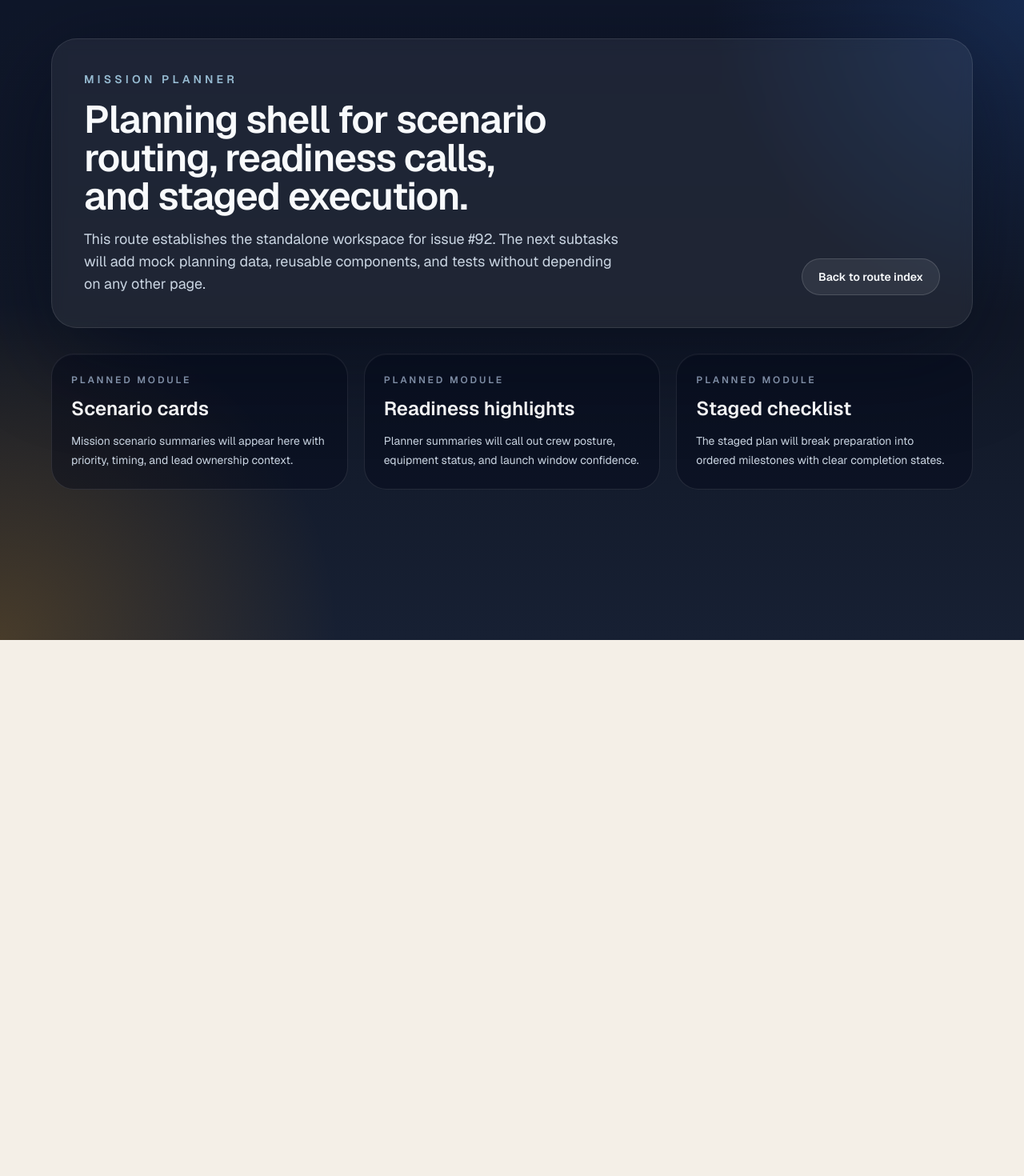
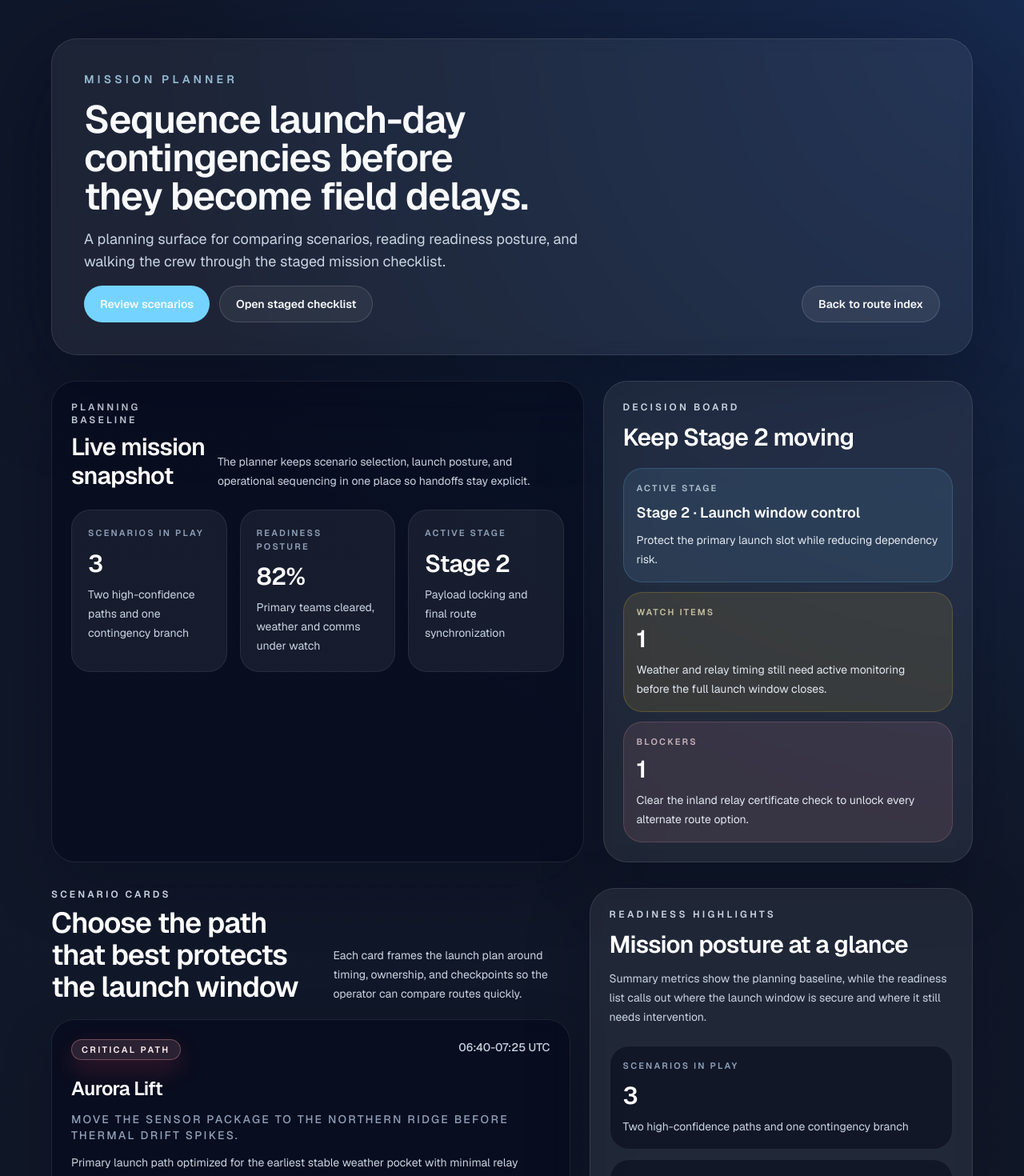
Before and after one commit to iamasx/api-test, a Next.js app: page /mission-planner in a window 1280 px wide. Shown: the top 1470 px of the page at 80% size. Before the commit the page ends 800 px from the top, so only its background shows below. Built offline with nearby package versions, Linux system fonts and the light colour scheme.

Commit message:
feat: compose mission planner route

```diff
--- a/src/app/mission-planner/page.tsx
+++ b/src/app/mission-planner/page.tsx
@@ -1,31 +1,32 @@
 import type { Metadata } from "next";
 import Link from "next/link";
+
+import { ReadinessSummary } from "./_components/readiness-summary";
+import { ScenarioCard } from "./_components/scenario-card";
+import { StagedChecklist } from "./_components/staged-checklist";
+import {
+  missionPlannerSummary,
+  missionScenarios,
+  missionStages,
+  readinessSignals,
+} from "./_data/mission-planner-data";
 
 export const metadata: Metadata = {
   title: "Mission Planner",
   description:
-    "Initial route shell for mission scenarios, readiness highlights, and staged checklist planning.",
+    "Planning route for comparing mission scenarios, reviewing readiness highlights, and following a staged checklist.",
 };
 
-const shellSections = [
-  {
-    title: "Scenario cards",
-    description:
-      "Mission scenario summaries will appear here with priority, timing, and lead ownership context.",
-  },
-  {
-    title: "Readiness highlights",
-    description:
-      "Planner summaries will call out crew posture, equipment status, and launch window confidence.",
-  },
-  {
-    title: "Staged checklist",
-    description:
-      "The staged plan will break preparation into ordered milestones with clear completion states.",
-  },
-];
+export default function MissionPlannerPage() {
+  const activeStage =
+    missionStages.find((stage) => stage.status === "active") ?? missionStages[0];
+  const blockedSignals = readinessSignals.filter(
+    (signal) => signal.tone === "blocked",
+  ).length;
+  const watchSignals = readinessSignals.filter(
+    (signal) => signal.tone === "watch",
+  ).length;
 
-export default function MissionPlannerPage() {
   return (
     <main className="min-h-screen bg-[radial-gradient(circle_at_top_right,rgba(59,130,246,0.18),transparent_26%),radial-gradient(circle_at_bottom_left,rgba(245,158,11,0.22),transparent_28%),linear-gradient(180deg,#0f172a_0%,#111827_52%,#172033_100%)] px-6 py-12 text-slate-50 sm:px-10 lg:px-14">
       <div className="mx-auto flex max-w-6xl flex-col gap-8">
@@ -33,16 +34,29 @@ export default function MissionPlannerPage() {
           <div className="flex flex-col gap-6 lg:flex-row lg:items-end lg:justify-between">
             <div className="max-w-3xl space-y-4">
               <p className="text-sm font-semibold uppercase tracking-[0.3em] text-sky-200/78">
-                Mission Planner
+                {missionPlannerSummary.eyebrow}
               </p>
               <h1 className="text-4xl font-semibold tracking-tight text-balance sm:text-5xl">
-                Planning shell for scenario routing, readiness calls, and staged execution.
+                {missionPlannerSummary.title}
               </h1>
               <p className="max-w-2xl text-base leading-7 text-slate-300 sm:text-lg">
-                This route establishes the standalone workspace for issue #92.
-                The next subtasks will add mock planning data, reusable
-                components, and tests without depending on any other page.
+                {missionPlannerSummary.description}
               </p>
+
+              <div className="flex flex-col gap-3 sm:flex-row">
+                <a
+                  href="#mission-scenarios"
+                  className="inline-flex items-center justify-center rounded-full bg-sky-300 px-5 py-3 text-sm font-semibold text-slate-950 transition hover:bg-sky-200"
+                >
+                  Review scenarios
+                </a>
+                <a
+                  href="#mission-stage-checklist"
+                  className="inline-flex items-center justify-center rounded-full border border-white/14 bg-white/6 px-5 py-3 text-sm font-semibold text-slate-100 transition hover:border-amber-300/40 hover:bg-white/10"
+                >
+                  Open staged checklist
+                </a>
+              </div>
             </div>
 
             <Link
@@ -54,24 +68,133 @@ export default function MissionPlannerPage() {
           </div>
         </header>
 
-        <section className="grid gap-5 lg:grid-cols-3">
-          {shellSections.map((section) => (
-            <article
-              key={section.title}
-              className="rounded-[1.75rem] border border-white/10 bg-slate-950/40 p-6 shadow-[inset_0_1px_0_rgba(255,255,255,0.04)]"
+        <section className="grid gap-6 xl:grid-cols-[minmax(0,1.18fr)_minmax(320px,0.82fr)]">
+          <div className="rounded-[1.9rem] border border-white/10 bg-slate-950/45 p-6 shadow-[0_28px_80px_rgba(2,6,23,0.28)]">
+            <div className="flex flex-col gap-3 lg:flex-row lg:items-end lg:justify-between">
+              <div className="space-y-2">
+                <p className="text-xs font-semibold uppercase tracking-[0.26em] text-slate-300">
+                  Planning baseline
+                </p>
+                <h2 className="text-3xl font-semibold tracking-tight text-white">
+                  Live mission snapshot
+                </h2>
+              </div>
+              <p className="max-w-xl text-sm leading-6 text-slate-300">
+                The planner keeps scenario selection, launch posture, and
+                operational sequencing in one place so handoffs stay explicit.
+              </p>
+            </div>
+
+            <div className="mt-6 grid gap-4 md:grid-cols-3">
+              {missionPlannerSummary.stats.map((stat) => (
+                <article
+                  key={stat.label}
+                  className="rounded-[1.5rem] border border-white/8 bg-white/6 px-5 py-5"
+                >
+                  <p className="text-[11px] font-semibold uppercase tracking-[0.2em] text-slate-400">
+                    {stat.label}
+                  </p>
+                  <p className="mt-3 text-3xl font-semibold tracking-tight text-white">
+                    {stat.value}
+                  </p>
+                  <p className="mt-2 text-sm leading-6 text-slate-300">
+                    {stat.detail}
+                  </p>
+                </article>
+              ))}
+            </div>
+          </div>
+
+          <aside className="rounded-[1.9rem] border border-white/10 bg-white/7 p-6 shadow-[0_28px_80px_rgba(2,6,23,0.28)] backdrop-blur">
+            <div className="space-y-5">
+              <div>
+                <p className="text-xs font-semibold uppercase tracking-[0.26em] text-slate-300">
+                  Decision board
+                </p>
+                <h2 className="mt-3 text-3xl font-semibold tracking-tight text-white">
+                  Keep Stage 2 moving
+                </h2>
+              </div>
+
+              <div className="grid gap-3">
+                <div className="rounded-[1.5rem] border border-sky-300/18 bg-sky-300/10 px-4 py-4">
+                  <p className="text-[11px] font-semibold uppercase tracking-[0.2em] text-sky-100/72">
+                    Active stage
+                  </p>
+                  <p className="mt-2 text-lg font-semibold text-white">
+                    {activeStage.name}
+                  </p>
+                  <p className="mt-2 text-sm leading-6 text-slate-200">
+                    {activeStage.focus}
+                  </p>
+                </div>
+                <div className="rounded-[1.5rem] border border-amber-300/18 bg-amber-300/10 px-4 py-4">
+                  <p className="text-[11px] font-semibold uppercase tracking-[0.2em] text-amber-100/72">
+                    Watch items
+                  </p>
+                  <p className="mt-2 text-3xl font-semibold text-white">
+                    {watchSignals}
+                  </p>
+                  <p className="mt-2 text-sm leading-6 text-slate-200">
+                    Weather and relay timing still need active monitoring before
+                    the full launch window closes.
+                  </p>
+                </div>
+                <div className="rounded-[1.5rem] border border-rose-300/18 bg-rose-300/10 px-4 py-4">
+                  <p className="text-[11px] font-semibold uppercase tracking-[0.2em] text-rose-100/72">
+                    Blockers
+                  </p>
+                  <p className="mt-2 text-3xl font-semibold text-white">
+                    {blockedSignals}
+                  </p>
+                  <p className="mt-2 text-sm leading-6 text-slate-200">
+                    Clear the inland relay certificate check to unlock every
+                    alternate route option.
+                  </p>
+                </div>
+              </div>
+            </div>
+          </aside>
+        </section>
+
+        <section
+          id="mission-scenarios"
+          className="grid gap-6 xl:grid-cols-[minmax(0,1.15fr)_minmax(320px,0.85fr)] xl:items-start"
+        >
+          <div className="space-y-5">
+            <div className="flex flex-col gap-3 lg:flex-row lg:items-end lg:justify-between">
+              <div className="space-y-2">
+                <p className="text-xs font-semibold uppercase tracking-[0.26em] text-slate-300">
+                  Scenario cards
+                </p>
+                <h2 className="text-3xl font-semibold tracking-tight text-white sm:text-4xl">
+                  Choose the path that best protects the launch window
+                </h2>
+              </div>
+              <p className="max-w-xl text-sm leading-6 text-slate-300">
+                Each card frames the launch plan around timing, ownership, and
+                checkpoints so the operator can compare routes quickly.
+              </p>
+            </div>
+
+            <div
+              aria-label="Mission scenarios"
+              className="grid gap-5"
+              role="list"
             >
-              <p className="text-xs font-semibold uppercase tracking-[0.24em] text-slate-400">
-                Planned module
-              </p>
-              <h2 className="mt-3 text-2xl font-semibold text-white">
-                {section.title}
-              </h2>
-              <p className="mt-3 text-sm leading-6 text-slate-300">
-                {section.description}
-              </p>
-            </article>
-          ))}
+              {missionScenarios.map((scenario) => (
+                <ScenarioCard key={scenario.id} scenario={scenario} />
+              ))}
+            </div>
+          </div>
+
+          <ReadinessSummary
+            signals={readinessSignals}
+            stats={missionPlannerSummary.stats}
+          />
         </section>
+
+        <StagedChecklist stages={missionStages} />
       </div>
     </main>
   );
```
